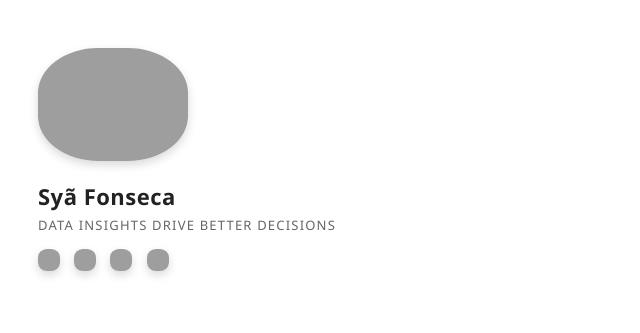
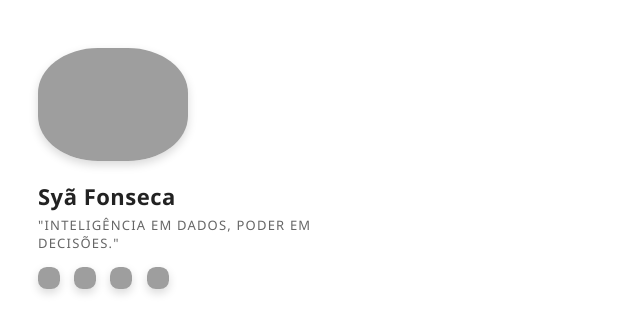
Before and after one commit to fonsecadados/fonsecadados.github.io, a Jekyll site: the page _includes/header.html, which Jekyll copies as it is, in a window 1280 px wide. Shown: the top 333 px of the page, without its empty margins (0-640 px from the left). Built offline with Jekyll 4.4.1, drawn with Linux system fonts in a browser that asks for light colours; grey boxes are pictures that could not be loaded.

Commit message:
up Header

```diff
--- a/_includes/header.html
+++ b/_includes/header.html
@@ -63,7 +63,7 @@
 <div class="profile-container">
   <img src="{{ '/assets/img/foto_perfil_3.png' | relative_url }}" alt="Foto de perfil">
   <h1>Syã Fonseca</h1>
-  <p>Data insights drive better decisions</p>
+  <p>"Inteligência em dados, poder em decisões."</p>
   <div class="social-links">
     <a href="https://github.com/fonsecadados" target="_blank">
       <img src="https://cdn.jsdelivr.net/npm/simple-icons@v9/icons/github.svg" alt="GitHub">
```
